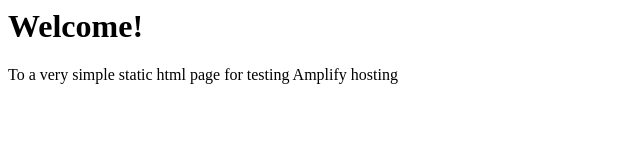
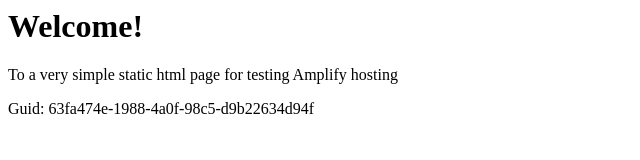
Before and after one commit to aws-aemilia-pdx/Github-PR-Commit-Integration-Test-DoNotTouch-Gith-OKSLNVO2-v1-test-us-west-2, a website: page src/index.html in a window 1280 px wide. Shown: the whole page, without its empty margins (0-640 px from the left). Drawn offline with Linux system fonts and the light colour scheme.

Commit message:
commit from integ tests

```diff
--- a/src/index.html
+++ b/src/index.html
@@ -1,3 +1,5 @@
+
+
 <html lang="en">
 
 <head>
@@ -10,6 +12,6 @@
 <body>
     <h1>Welcome!</h1>
     <p>To a very simple static html page for testing Amplify hosting</p>
-</body>
+    <p>Guid: 63fa474e-1988-4a0f-98c5-d9b22634d94f</p></body>
 
 </html>
```
